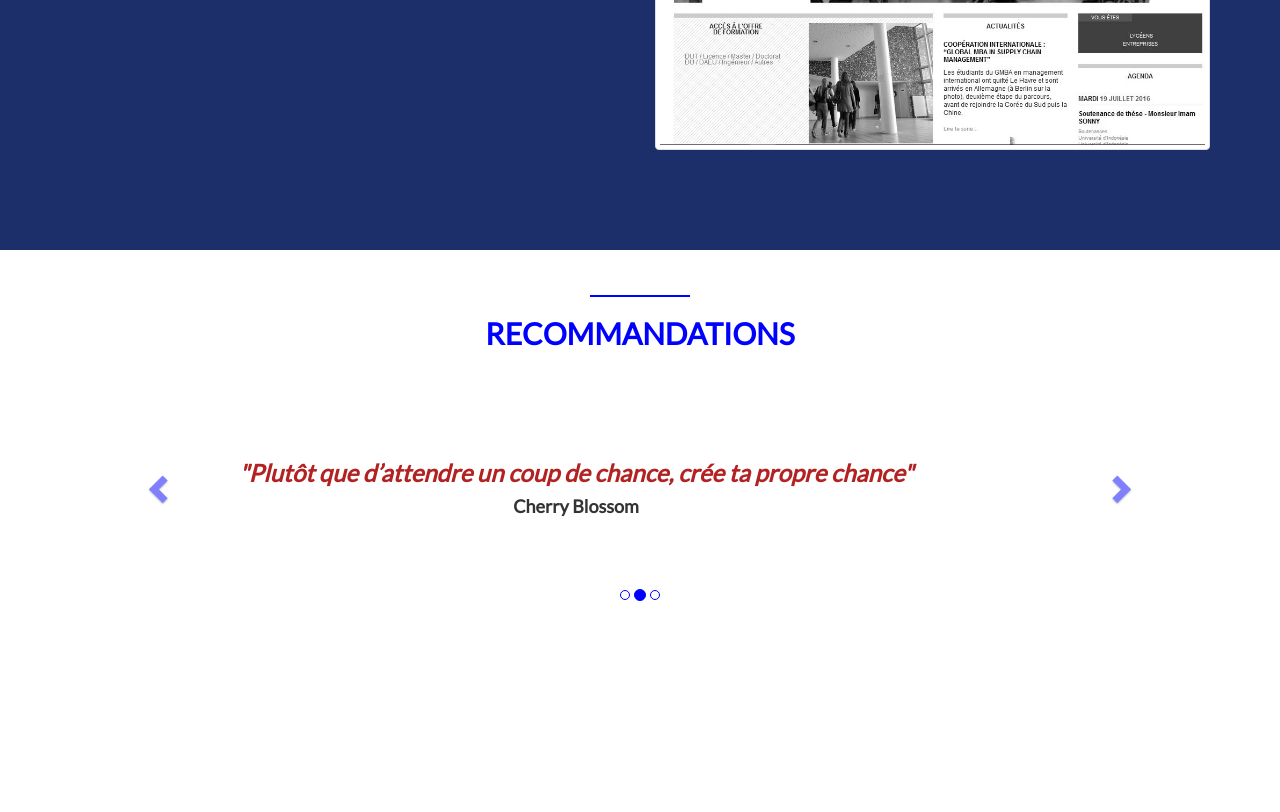
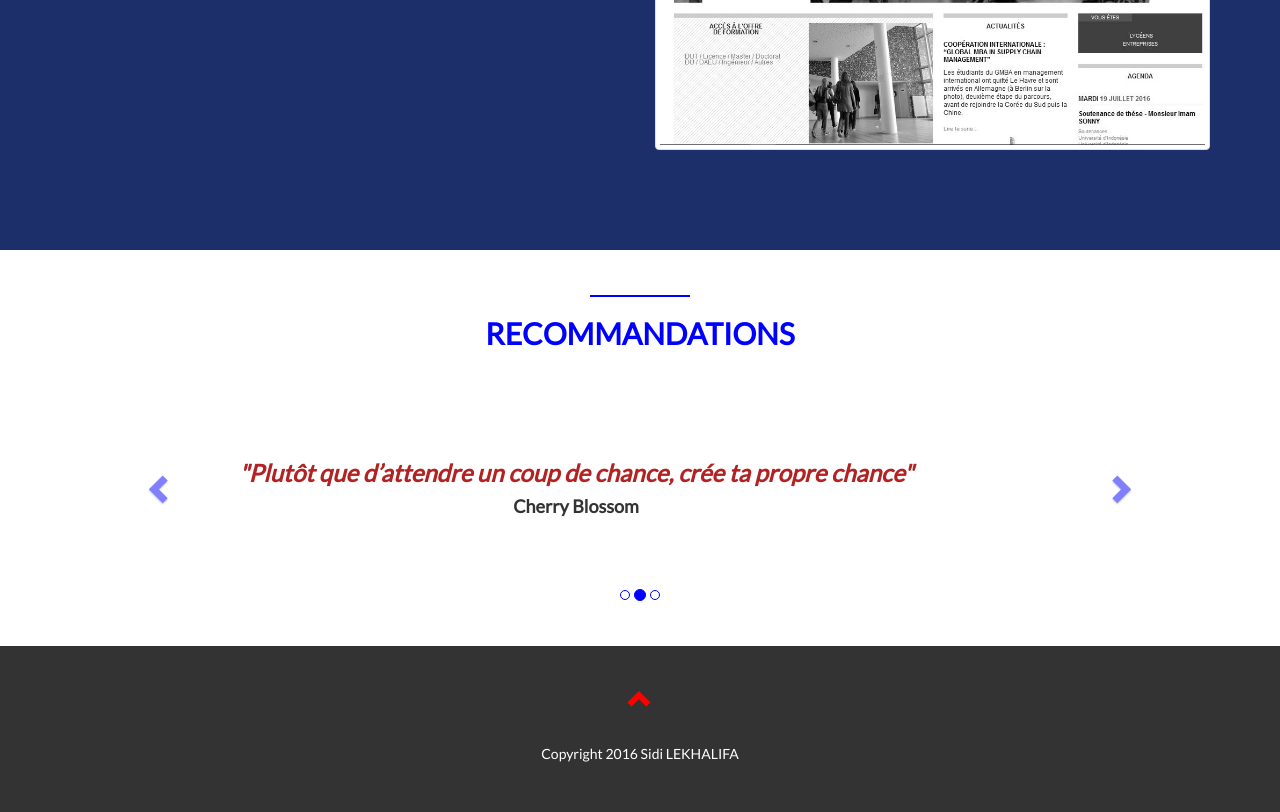
Before and after one commit to rimoi/cvResponsive, a plain HTML site: page index.html in a window 1280 px wide. Shown: the part 4020-4832 px from the top of the page. Before the commit the page ends 4666 px from the top, so only its background shows below. Drawn offline with nearby package versions, Linux system fonts and the light colour scheme.

Commit message:
ajout de Footer

```diff
--- a/css/style.css
+++ b/css/style.css
@@ -362,3 +362,29 @@ section .heading h2
     color: firebrick;
     font-style: italic;
 }
+
+
+/* Footer */
+
+footer
+{
+   background: #333;
+   padding: 20px 0 40px;
+}
+footer .glyphicon
+{
+    font-size: 25px;
+    margin: 20px;
+    color: red;
+    height: 30px;
+}
+footer .glyphicon:hover
+{
+    font-size: 40px;
+
+}
+footer h5
+{
+   color: white;
+    font-weight: normal;
+}
--- a/index.html
+++ b/index.html
@@ -263,6 +263,16 @@ Classification, détection de contour/texture, compression.</p>
                 </div>
             </div>
         </section>
+
+        <!-- Footer -->
+        <footer class="text-center">
+            <a href="#about">
+                <span class="glyphicon glyphicon-chevron-up"></span>
+            </a>
+            <h5>Copyright 2016  Sidi LEKHALIFA</h5>
+
+        </footer>
+
     </body>
 
 </html>
```
